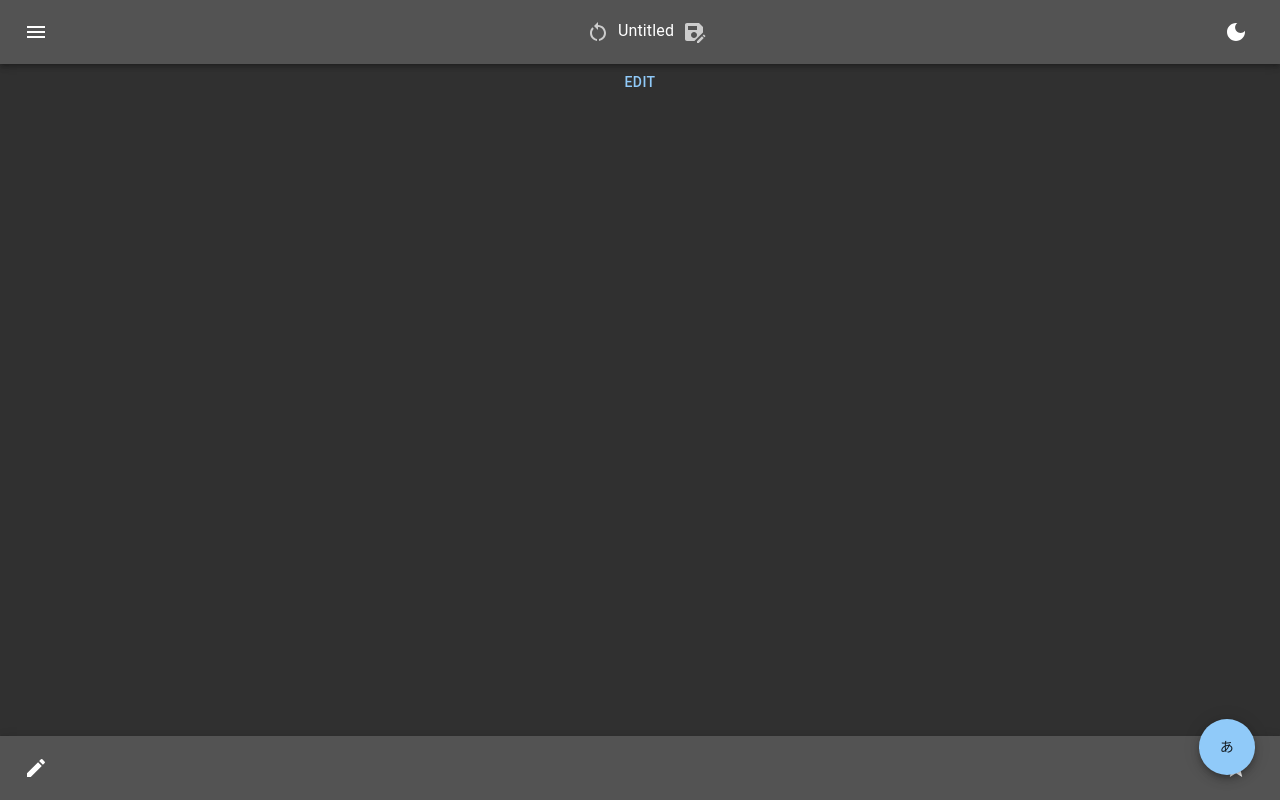
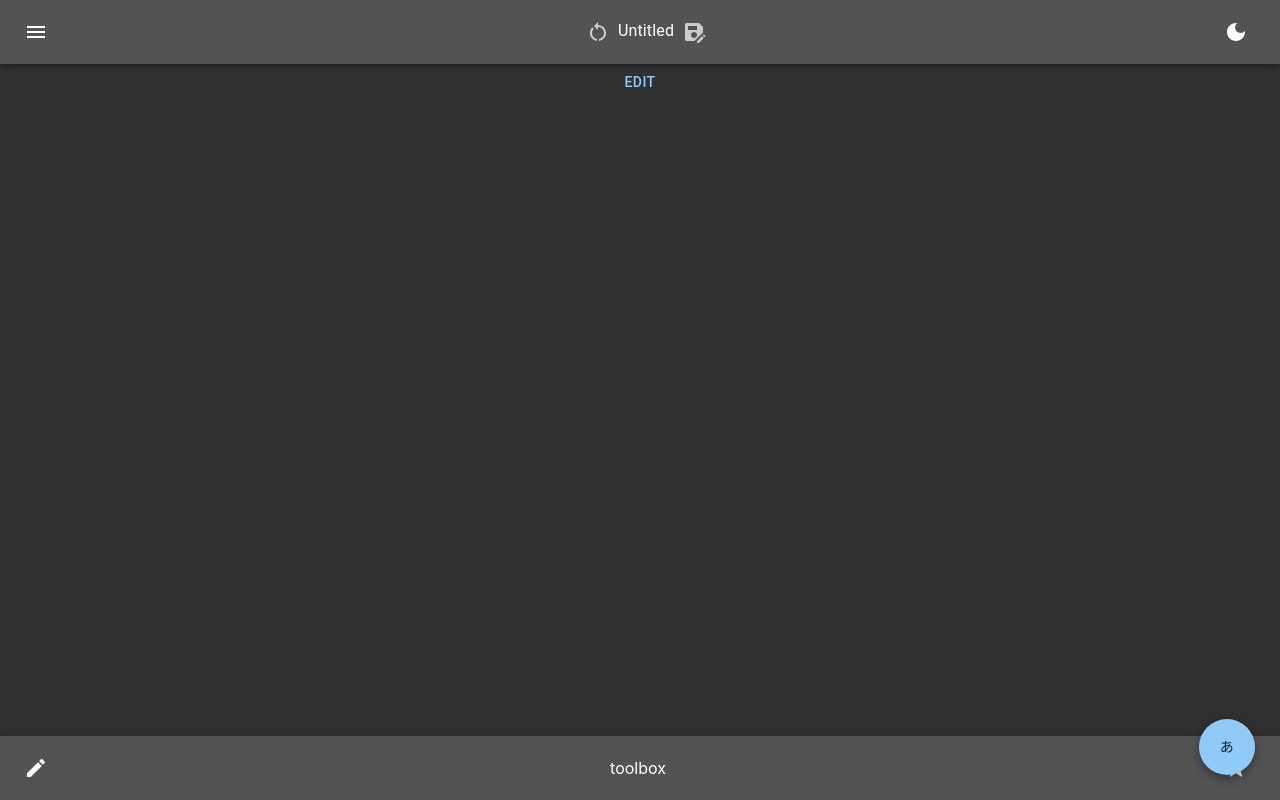
Before and after one commit to quantumsnowball/furigana, a Next.js app: page / in a window 1280 px wide. Built offline with nearby package versions, Linux system fonts and the light colour scheme; what kuroshiro, kuroshiro-analyzer-kuromoji would draw is missing.

Commit message:
layout: toolbox only appear in workspace

```diff
--- /dev/null
+++ b/components/BottomBar/ToolSection/Toolbar.tsx
@@ -0,0 +1,12 @@
+import { Box } from "@mui/system"
+
+function Toolbar() {
+  return (
+    <Box
+      sx={{ flex: 1 }}
+    >
+      toolbox
+    </Box>
+  )
+}
+export default Toolbar
--- a/components/BottomBar/ToolSection/index.tsx
+++ b/components/BottomBar/ToolSection/index.tsx
@@ -1,12 +1,14 @@
 import { Box } from "@mui/system"
+import { useRouter } from "next/router"
+import Toolbar from "./Toolbar"
 
 function ToolSection() {
-  return (
-    <Box
-      sx={{ flex: 1 }}
-    >
-    </Box>
-  )
+  const router = useRouter()
+
+  return router.pathname === '/' ?
+    <Toolbar />
+    :
+    <Box sx={{ flex: 1 }} > </Box>
 }
 
 export default ToolSection
```
